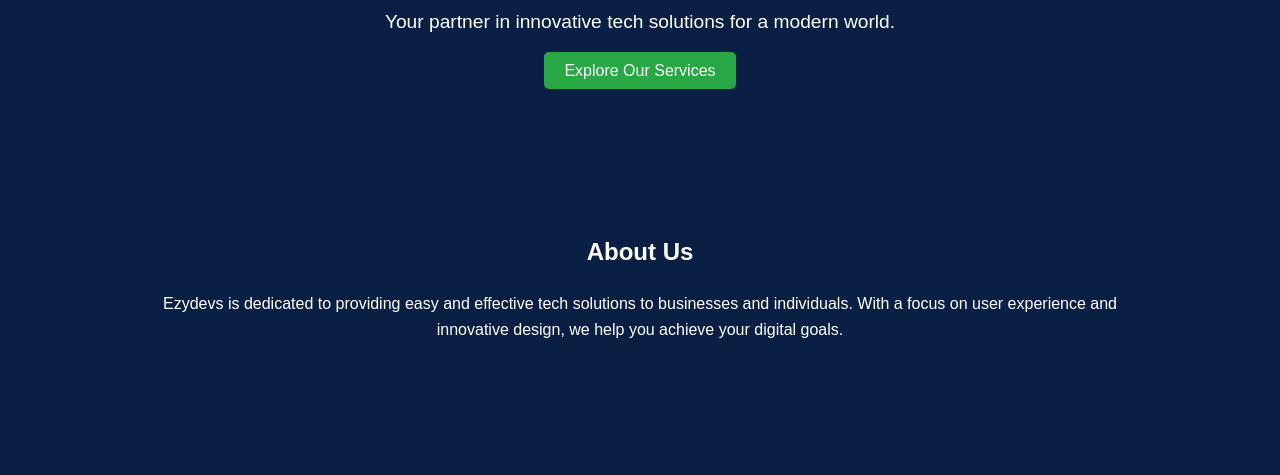
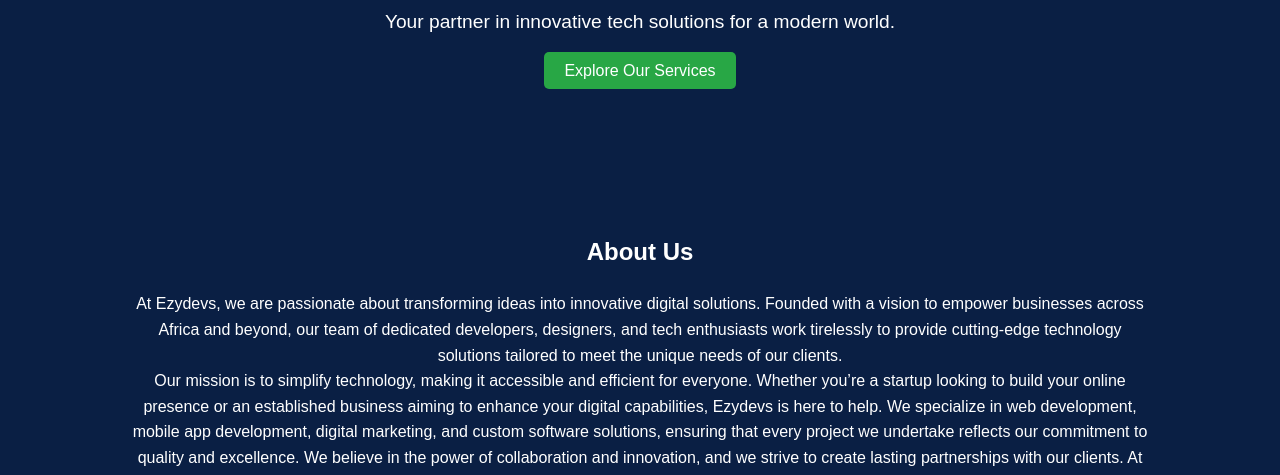
Before and after one commit to ezy-devs/ezydevs, a plain HTML site: page index.html in a window 1280 px wide. Shown: the part 317-792 px from the top of the page. Drawn offline with Linux system fonts and the light colour scheme.

Commit message:
Update about use section

```diff
--- a/index.html
+++ b/index.html
@@ -36,7 +36,15 @@
     <section id="about">
         <div class="container">
             <h2>About Us</h2>
-            <p>Ezydevs is dedicated to providing easy and effective tech solutions to businesses and individuals. With a focus on user experience and innovative design, we help you achieve your digital goals.</p>
+            <p>
+At Ezydevs, we are passionate about transforming ideas into innovative digital solutions. Founded with a vision to empower businesses across Africa and beyond, our team of dedicated developers, designers, and tech enthusiasts work tirelessly to provide cutting-edge technology solutions tailored to meet the unique needs of our clients.
+<br/>
+Our mission is to simplify technology, making it accessible and efficient for everyone. Whether you’re a startup looking to build your online presence or an established business aiming to enhance your digital capabilities, Ezydevs is here to help. We specialize in web development, mobile app development, digital marketing, and custom software solutions, ensuring that every project we undertake reflects our commitment to quality and excellence.
+
+We believe in the power of collaboration and innovation, and we strive to create lasting partnerships with our clients. At Ezydevs, your success is our priority, and we are dedicated to delivering solutions that drive growth and efficiency.
+
+Join us on this journey to redefine technology for the future. Let's build something amazing together!
+.</p>
         </div>
     </section>
 
```
